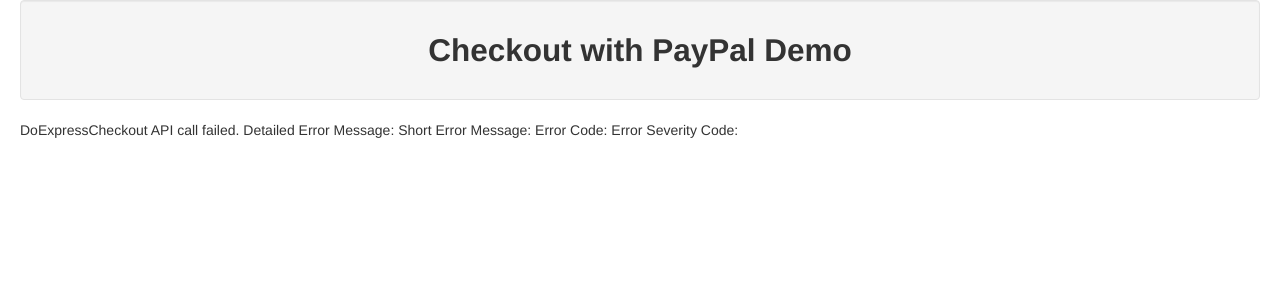
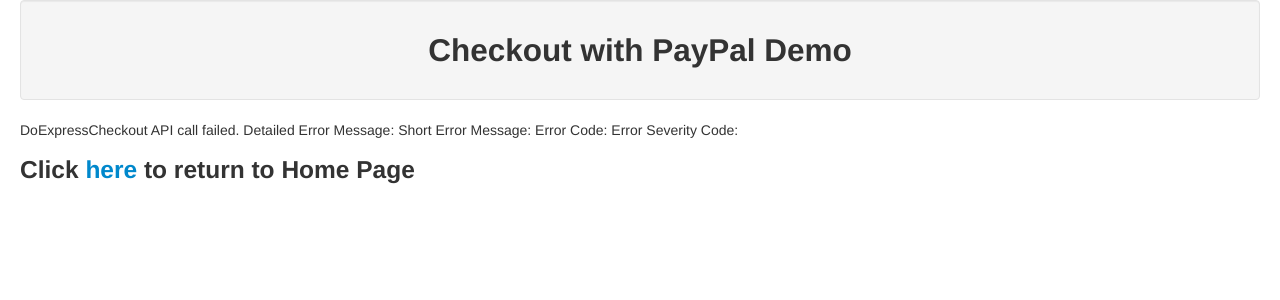
Before and after one commit to moniqwerty/finki-online-shop, a PHP site: page /Checkout/return.php in a window 1280 px wide. Shown: the top 300 px of the page. Run offline with PHP 8.4, Linux system fonts and the light colour scheme; the visitor is signed in with stand-in values (Sample User, id 1); data comes from the database, SQL or seed files in the repository; data that the repository does not hold is empty.

Commit message:
bug fix :)

```diff
--- a/Checkout/return.php
+++ b/Checkout/return.php
@@ -198,6 +198,8 @@
 			echo "Short Error Message: " . $ErrorShortMsg;
 			echo "Error Code: " . $ErrorCode;
 			echo "Error Severity Code: " . $ErrorSeverityCode;
+			$home="../homeUser.php";
+			echo "<h3> Click <a href='$home'>here </a> to return to Home Page</h3>";
 		}
 	}
 ?>
```
